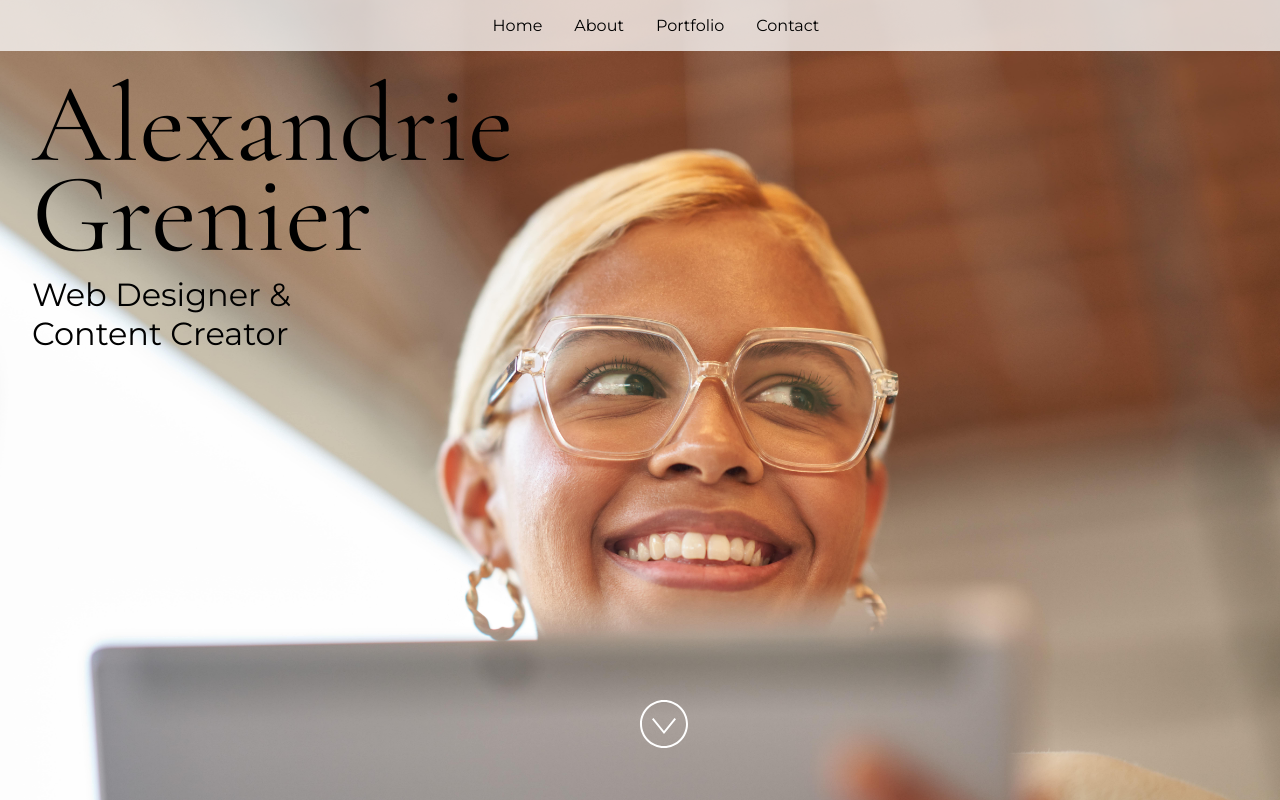
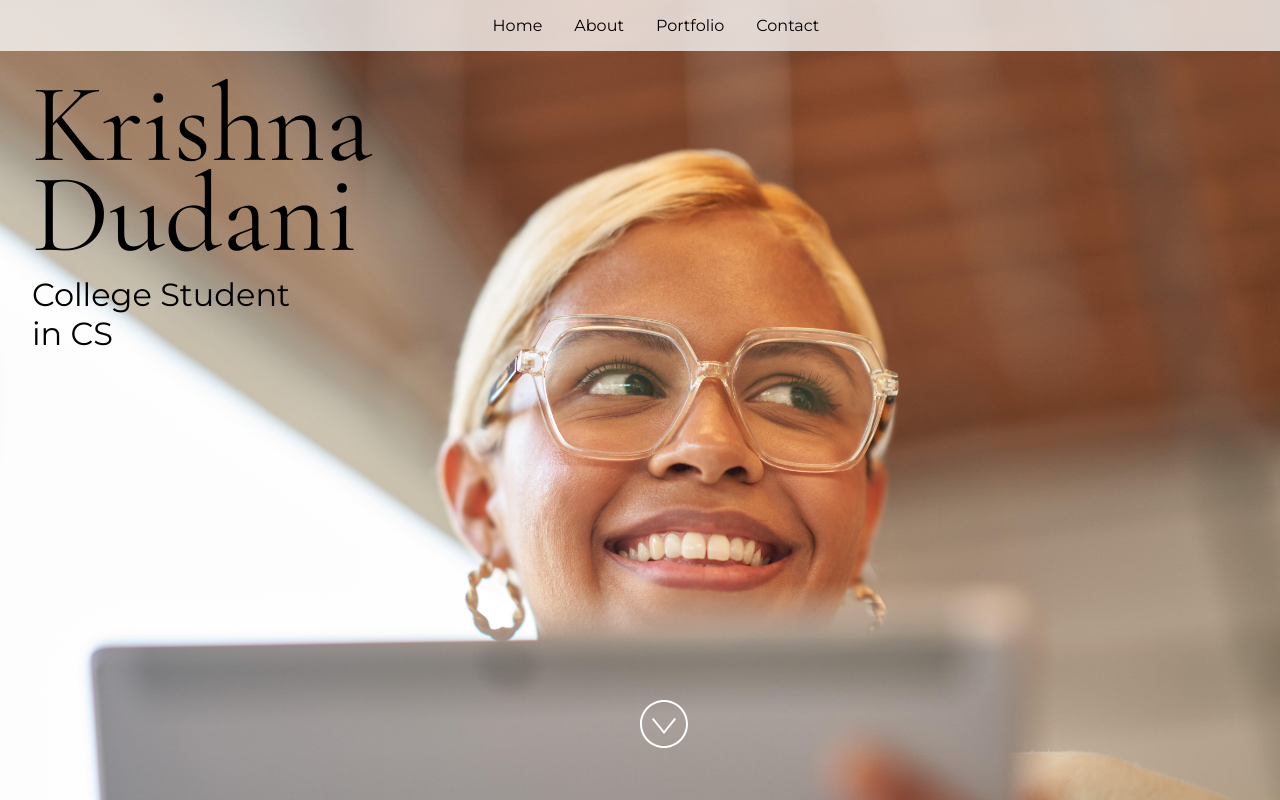
Before and after one commit to Alphois/AlphPortfolio, a React (Vite) app: page / in a window 1280 px wide. Built offline with nearby package versions, Linux system fonts and the light colour scheme.

Commit message:
add siteProps

```diff
--- a/src/App.jsx
+++ b/src/App.jsx
@@ -24,15 +24,15 @@ import "./styles.css";
  * If you don't have one of the social sites listed, leave it as an empty string.
  */
 const siteProps = {
-  name: "Alexandrie Grenier",
-  title: "Web Designer & Content Creator",
-  email: "alex@example.com",
-  gitHub: "microsoft",
-  instagram: "microsoft",
-  linkedIn: "satyanadella",
+  name: "Krishna Dudani",
+  title: "College Student in CS",
+  email: "krishna.dudani94@qmail.cuny.edu",
+  gitHub: "https://github.com/Alphois/",
+  instagram: "alphois_",
+  linkedIn: "https://www.linkedin.com/in/krishna-dudani-a28842216/",
   medium: "",
-  twitter: "microsoft",
-  youTube: "Code",
+  twitter: "",
+  youTube: "",
 };
 
 const primaryColor = "#4E567E";
```
